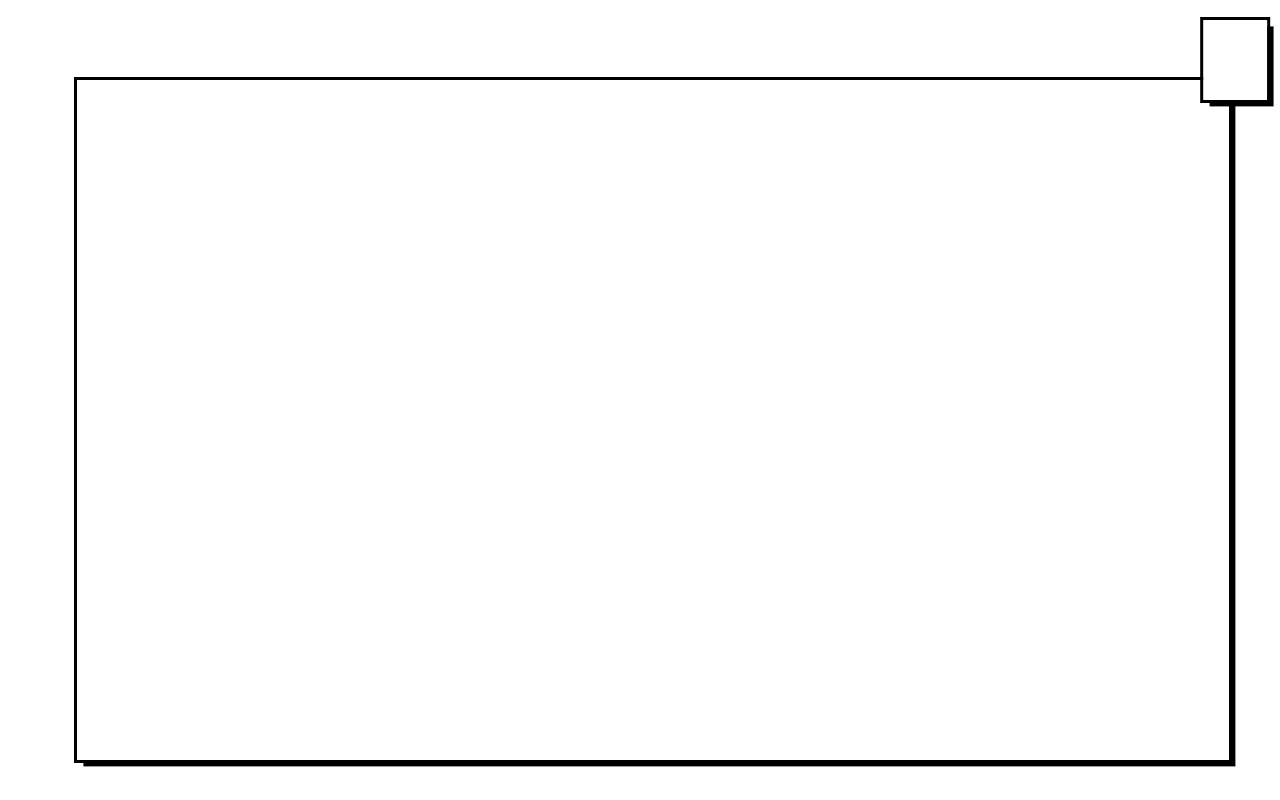
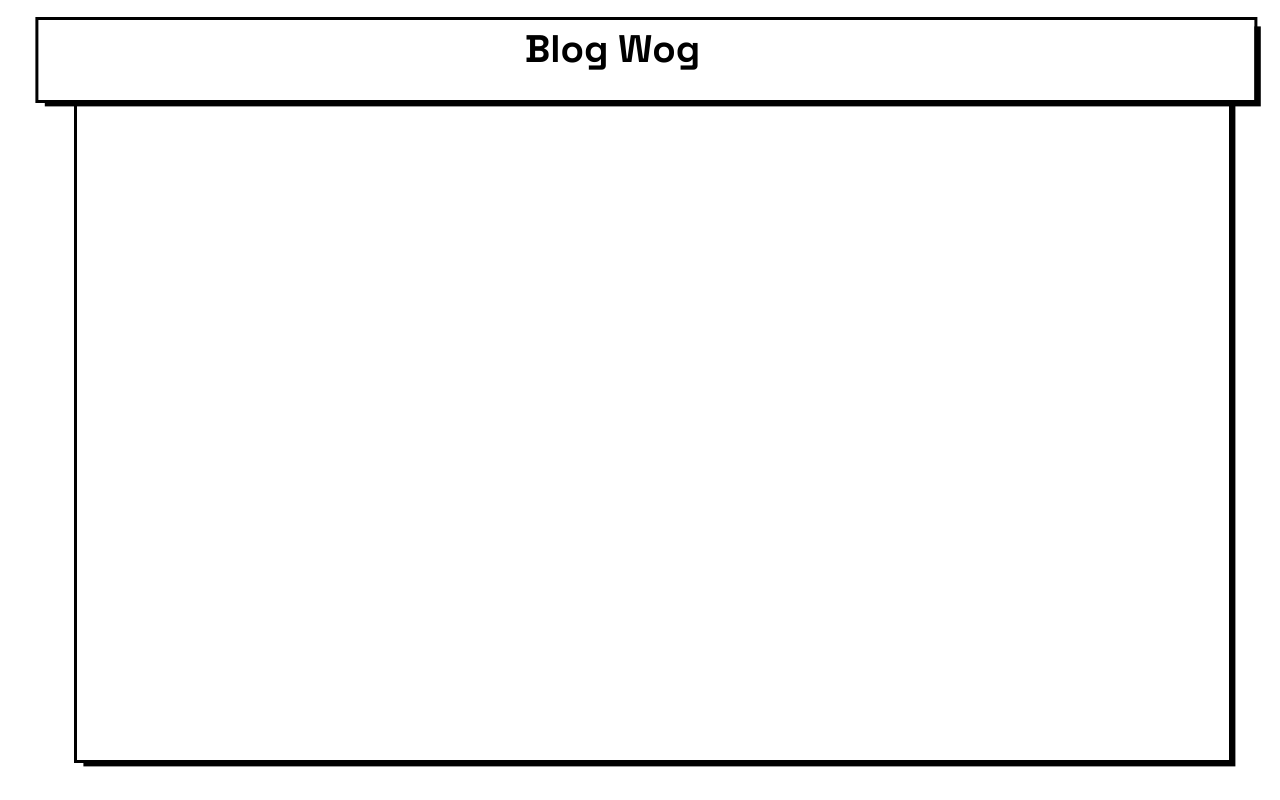
Before and after one commit to Blackoutxo/Blog-Wog, a SvelteKit app: page / in a window 1280 px wide. Built offline with nearby package versions, Linux system fonts and the light colour scheme.

Commit message:
make web more interactive

```diff
--- a/src/routes/+page.svelte
+++ b/src/routes/+page.svelte
@@ -1,15 +1,14 @@
 <script>
-
+    let open = $state(true);
 </script>
-
-<!---Intro--->
 
 <main class="main-block">
 
     <!---Nav bar--->
-    <nav>
-        <div class="nav-header">Blog Wog</div>
-        <!----<div class="theme"></div>-->
+    <nav class:open class:close={!open} onclick={() => (open = !open)}>
+        <div class="nav-header" class:vanish={!open}>
+            Blog Wog
+        </div>
     </nav>
 
     <!---Posts--->
```
